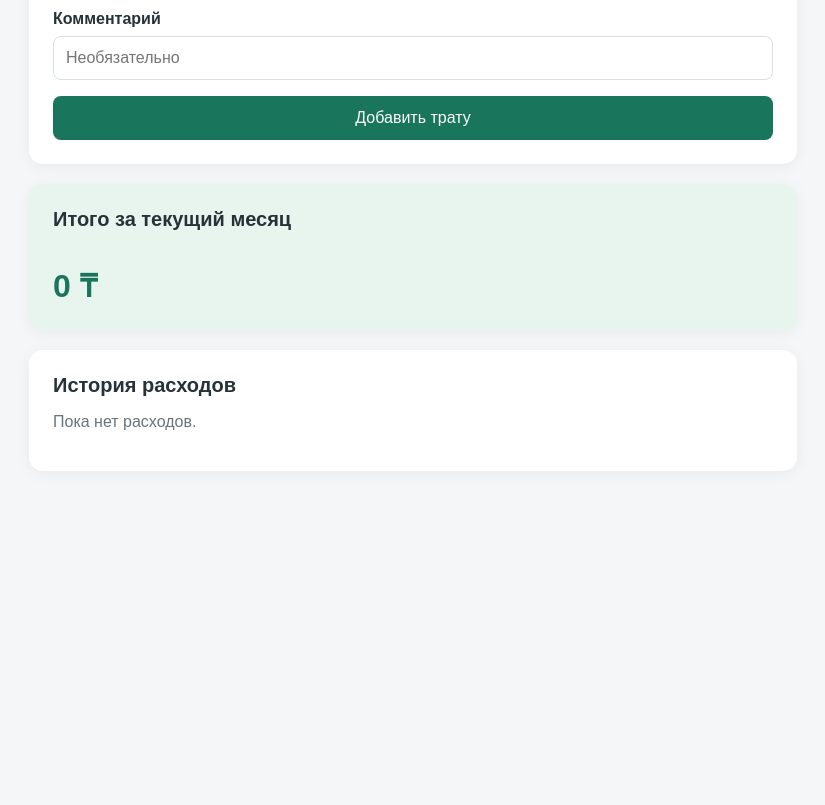
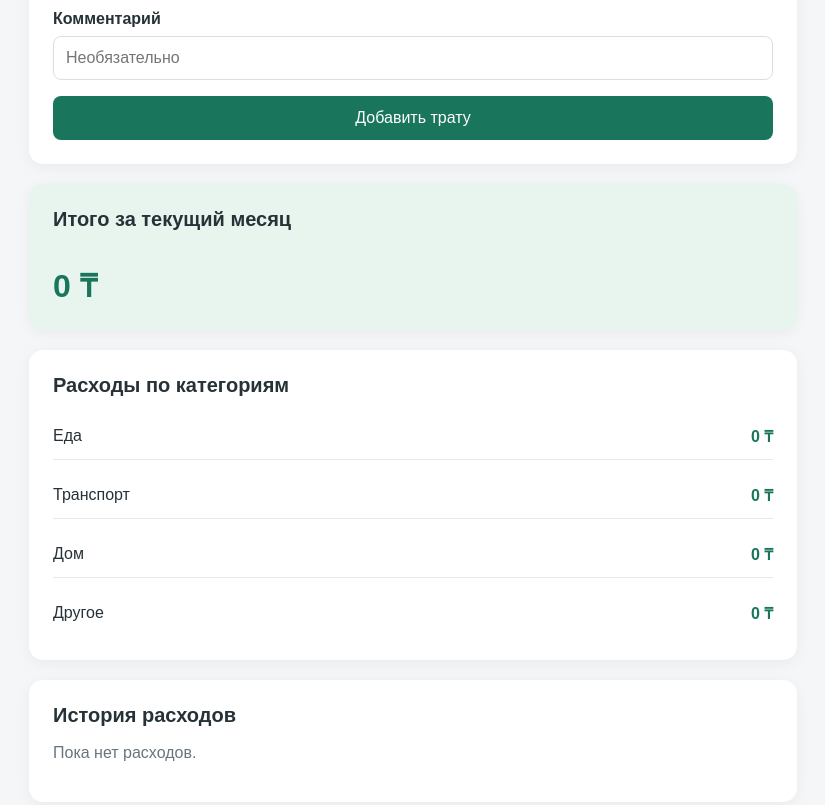
Before and after one commit to takabaevaaigerim-star/Rashody, a plain HTML site: page index.html in a window 1280 px wide. Shown: the part 462-1267 px from the top of the page, without its empty margins (227-1052 px from the left). Before the commit the page ends 983 px from the top, so only its background shows below. Drawn offline with Linux system fonts and the light colour scheme.

Commit message:
Добавить итоги по категориям

```diff
--- a/index.html
+++ b/index.html
@@ -20,18 +20,21 @@
       <form id="expense-form">
         <label>
           Сумма, ₸
-          <input id="amount" type="text"
-                 inputmode="numeric"
-                 placeholder="Например: 5000">
+          <input
+            id="amount"
+            type="text"
+            inputmode="numeric"
+            placeholder="Например: 5000"
+          >
         </label>
 
         <label>
           Категория
           <select id="category">
-            <option>Еда</option>
-            <option>Транспорт</option>
-            <option>Дом</option>
-            <option>Другое</option>
+            <option value="Еда">Еда</option>
+            <option value="Транспорт">Транспорт</option>
+            <option value="Дом">Дом</option>
+            <option value="Другое">Другое</option>
           </select>
         </label>
 
@@ -42,8 +45,11 @@
 
         <label>
           Комментарий
-          <input id="comment" type="text"
-                 placeholder="Необязательно">
+          <input
+            id="comment"
+            type="text"
+            placeholder="Необязательно"
+          >
         </label>
 
         <p id="error" role="alert"></p>
@@ -58,11 +64,35 @@
     </section>
 
     <section class="card">
+      <h2>Расходы по категориям</h2>
+
+      <div id="category-totals">
+        <p>
+          <span>Еда</span>
+          <strong id="total-food">0 ₸</strong>
+        </p>
+
+        <p>
+          <span>Транспорт</span>
+          <strong id="total-transport">0 ₸</strong>
+        </p>
+
+        <p>
+          <span>Дом</span>
+          <strong id="total-home">0 ₸</strong>
+        </p>
+
+        <p>
+          <span>Другое</span>
+          <strong id="total-other">0 ₸</strong>
+        </p>
+      </div>
+    </section>
+
+    <section class="card">
       <h2>История расходов</h2>
       <div id="expense-list"></div>
-      <p id="empty-message">
-        Пока нет расходов.
-      </p>
+      <p id="empty-message">Пока нет расходов.</p>
     </section>
   </main>
 
--- a/script.js
+++ b/script.js
@@ -8,11 +8,19 @@
   const dateInput = document.getElementById("date");
   const commentInput = document.getElementById("comment");
   const errorBox = document.getElementById("error");
+
   const list = document.getElementById("expense-list");
   const totalBox = document.getElementById("monthly-total");
   const emptyMessage = document.getElementById("empty-message");
 
   const STORAGE_KEY = "rashody-expenses-v1";
+
+  const categories = {
+    "Еда": "total-food",
+    "Транспорт": "total-transport",
+    "Дом": "total-home",
+    "Другое": "total-other"
+  };
 
   let expenses = [];
 
@@ -26,7 +34,9 @@
   }
 
   function money(value) {
-      return Math.round(value)
+    const safe = Number.isFinite(value) ? value : 0;
+
+    return Math.round(safe)
       .toString()
       .replace(/\B(?=(\d{3})+(?!\d))/g, " ") + " ₸";
   }
@@ -74,7 +84,9 @@
           Number.isSafeInteger(expense.amount) &&
           expense.amount > 0 &&
           typeof expense.date === "string" &&
-            typeof expense.category === "string"
+          Object.prototype.hasOwnProperty.call(
+            categories, expense.category
+          )
         );
       }
     } catch (error) {
@@ -99,9 +111,18 @@
     const month = today().slice(0, 7);
     let monthlyTotal = 0;
 
+    const categoryTotals = {
+      "Еда": 0,
+      "Транспорт": 0,
+      "Дом": 0,
+      "Другое": 0
+    };
+
     expenses.forEach((expense) => {
+      // Учитываем только текущий месяц.
       if (expense.date.slice(0, 7) === month) {
         monthlyTotal += expense.amount;
+        categoryTotals[expense.category] += expense.amount;
       }
 
       const row = document.createElement("div");
@@ -135,7 +156,17 @@
       list.appendChild(row);
     });
 
+    // Общий итог.
     totalBox.textContent = money(monthlyTotal);
+
+    // Итоги по категориям.
+    Object.keys(categories).forEach((category) => {
+      const elementId = categories[category];
+
+      document.getElementById(elementId).textContent =
+        money(categoryTotals[category]);
+    });
+
     emptyMessage.hidden = expenses.length > 0;
   }
 
--- a/styles.css
+++ b/styles.css
@@ -34,7 +34,7 @@
   padding: 24px;
   border-radius: 14px;
   margin-bottom: 20px;
-    box-shadow: 0 3px 15px rgba(0,0,0,0.05);
+  box-shadow: 0 3px 15px rgba(0, 0, 0, 0.05);
 }
 
 h2 {
@@ -99,6 +99,34 @@
   margin-bottom: 0;
 }
 
+/* Функция 2: итоги по категориям */
+
+#category-totals {
+  display: grid;
+  gap: 12px;
+}
+
+#category-totals p {
+  display: flex;
+  justify-content: space-between;
+  align-items: center;
+  gap: 12px;
+  margin: 0;
+  padding: 12px 0;
+  border-bottom: 1px solid #e5eaed;
+}
+
+#category-totals p:last-child {
+  border-bottom: none;
+}
+
+#category-totals strong {
+  color: #19765c;
+  white-space: nowrap;
+}
+
+/* История расходов */
+
 .expense {
   display: flex;
   justify-content: space-between;
@@ -128,6 +156,10 @@
   color: #68757d;
 }
 
+#empty-message[hidden] {
+  display: none;
+}
+
 @media (max-width: 375px) {
   .container {
     padding: 16px 10px;
```
Lines whose indentation alone changed are shown as unchanged.
